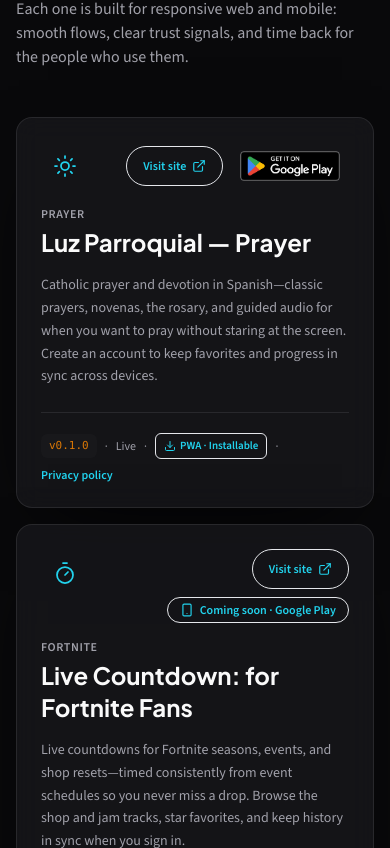
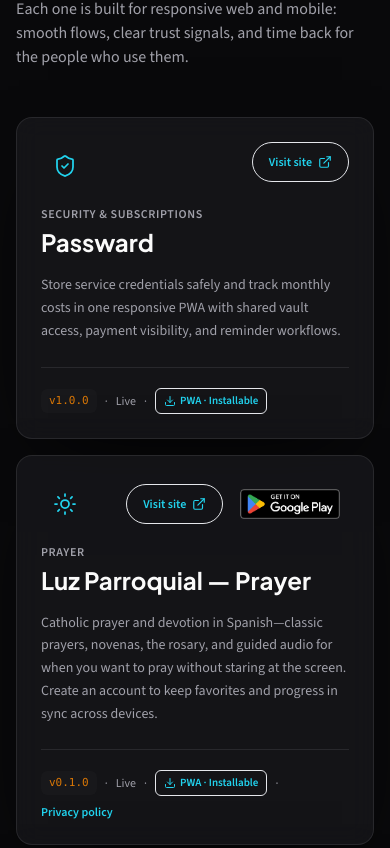
Before and after one commit to mauricioabh/wayool, a Next.js app: page / in a window 390 px wide. Shown: the part 1416-2264 px from the top of the page. Built offline with nearby package versions, Linux system fonts and the light colour scheme; no server answers.

Commit message:
Update Passward tile URL to production domain.
This points the Wayool apps showcase tile to passward-mauricioabh.vercel.app for mobile install testing.

Co-authored-by: Cursor <cursoragent@cursor.com>

```diff
--- a/app/_components/AppShowcase.tsx
+++ b/app/_components/AppShowcase.tsx
@@ -8,6 +8,7 @@ import {
   ExternalLink,
   PhoneCall,
   Pill,
+  ShieldCheck,
   Rocket,
   Smartphone,
   Sun,
@@ -35,6 +36,16 @@ type AppShowcaseItem = {
 };
 
 const APPS: AppShowcaseItem[] = [
+  {
+    name: "Passward",
+    category: "Security & subscriptions",
+    icon: ShieldCheck,
+    benefit:
+      "Store service credentials safely and track monthly costs in one responsive PWA with shared vault access, payment visibility, and reminder workflows.",
+    visitHref: "https://passward-mauricioabh.vercel.app",
+    version: "v1.0.0",
+    status: "Live",
+  },
   {
     name: "Luz Parroquial — Prayer",
     category: "Prayer",
```
